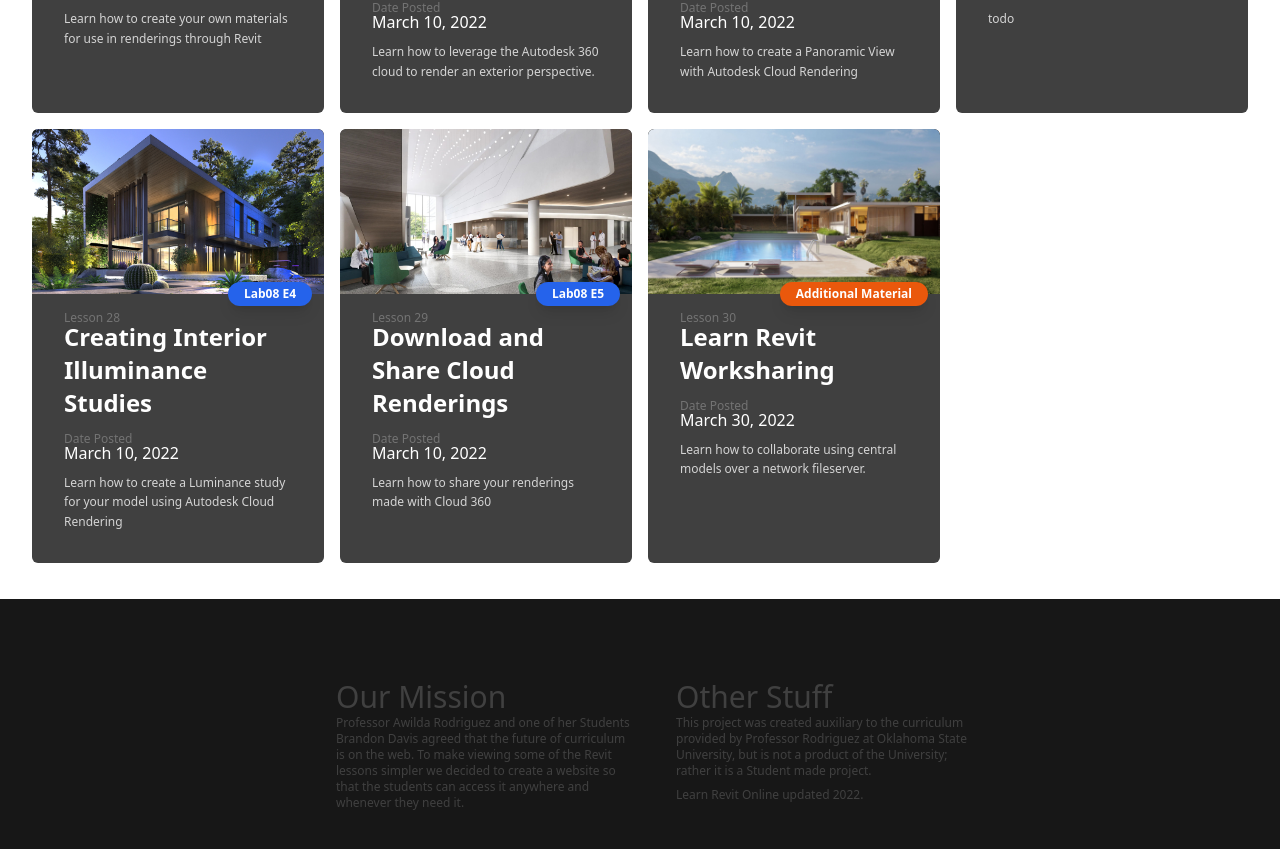
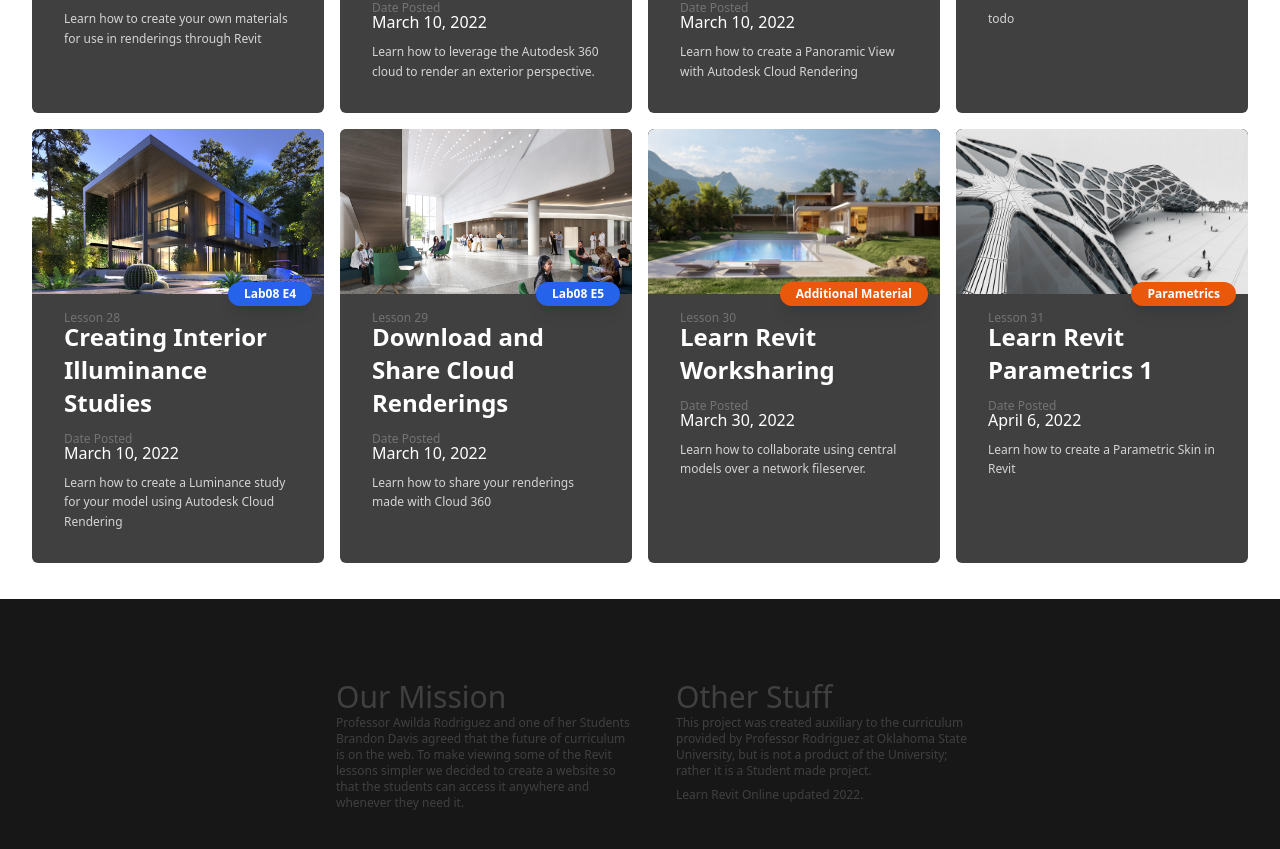
Before and after one commit to NeusFear/revit-training, a Next.js app: page / in a window 1280 px wide. Shown: the part 3014-3863 px from the top of the page. Built offline with nearby package versions, Linux system fonts and the light colour scheme.

Commit message:
Add parametrics 1

```diff
--- a/_posts/29-downloading-and-sharing-images.md
+++ b/_posts/29-downloading-and-sharing-images.md
@@ -4,7 +4,7 @@ excerpt: 'Learn how to share your renderings made with Cloud 360'
 coverImage: '/lessons/29-downloading-and-sharing-images/cover.jpg'
 date: '2022-03-10T09:05:00.000Z'
 prev: '28-creating-illuminance-study'
-next: 'revit-worksharing'
+next: '30-revit-worksharing'
 label: {type: "lab", title: "Lab08 E5"}
 ---
 
--- /dev/null
+++ b/_posts/30-revit-worksharing.md
@@ -0,0 +1,14 @@
+---
+title: 'Learn Revit Worksharing'
+excerpt: 'Learn how to collaborate using central models over a network fileserver.'
+coverImage: '/extra/revit-worksharing/cover.jpg'
+date: '2022-03-30T09:05:00.000Z'
+video: '/extra/revit-worksharing/video.mp4'
+label: {type: "extra", title: "Additional Material"}
+prev: '29-downloading-and-sharing-images'
+next: '31-parametrics-1'
+---
+
+I hope this video prepared by my professor helps you get a grasp on Revit Worksharing. I will eventually create a written lesson based on this topic, but for now this is a good introduction.
+
+#### Cover Image Credits: Lumion.com
--- /dev/null
+++ b/_posts/31-parametrics-1.md
@@ -0,0 +1,13 @@
+---
+title: 'Learn Revit Parametrics 1'
+excerpt: 'Learn how to create a Parametric Skin in Revit'
+coverImage: '/extra/parametrics/p1/cover.jpg'
+date: '2022-04-06T09:05:00.000Z'
+video: '/extra/parametrics/p1/StucturalFrame_V2.mp4'
+label: {type: "extra", title: "Parametrics"}
+prev: '30-revit-worksharing'
+---
+
+I hope this video prepared by my professor helps you get a grasp on Revit Parametrics. I will eventually create a written lesson based on this topic, but for now this is a good introduction.
+
+#### Cover Image Credits: archistar.ai
--- a/_posts/revit-worksharing.md
+++ /dev/null
@@ -1,13 +0,0 @@
----
-title: 'Learn Revit Worksharing'
-excerpt: 'Learn how to collaborate using central models over a network fileserver.'
-coverImage: '/extra/revit-worksharing/cover.jpg'
-date: '2022-03-30T09:05:00.000Z'
-video: '/extra/revit-worksharing/video.mp4'
-label: {type: "extra", title: "Additional Material"}
-prev: '29-downloading-and-sharing-images'
----
-
-I hope this video prepared by my professor helps you get a grasp on Revit Worksharing. I will eventually create a written lesson based on this topic, but for now this is a good introduction.
-
-#### Cover Image Credits: Lumion.com
--- a/pages/index.tsx
+++ b/pages/index.tsx
@@ -14,9 +14,7 @@ const HomePage = ({ allPosts }: { allPosts: PostType[] }) => {
     <div className="overflow-x-hidden">
       <Navbar />
       <div className="w-screen grid grid-flow-cols md:grid-cols-2 lg:grid-cols-3 xl:grid-cols-4 gap-4 p-8 min-h-screen">
-        {allPosts.map((post, index) => (
-          (!hide || index < 31) && <PostPreview post={post} index={index} key={"post" + index + post.slug} />
-        ))}
+        {allPosts.map((post, index) => <PostPreview post={post} index={index} key={"post" + index + post.slug} /> )}
       </div>
       <div className="w-screen h-1 bg-white cursor-pointer" onClick={() => setHide(false)}></div>
       <Footer />
```
Also changed, not shown: public/extra/parametrics/p1/cover.jpg (added), 1 other file (tests, documents, lock files or other folders).
